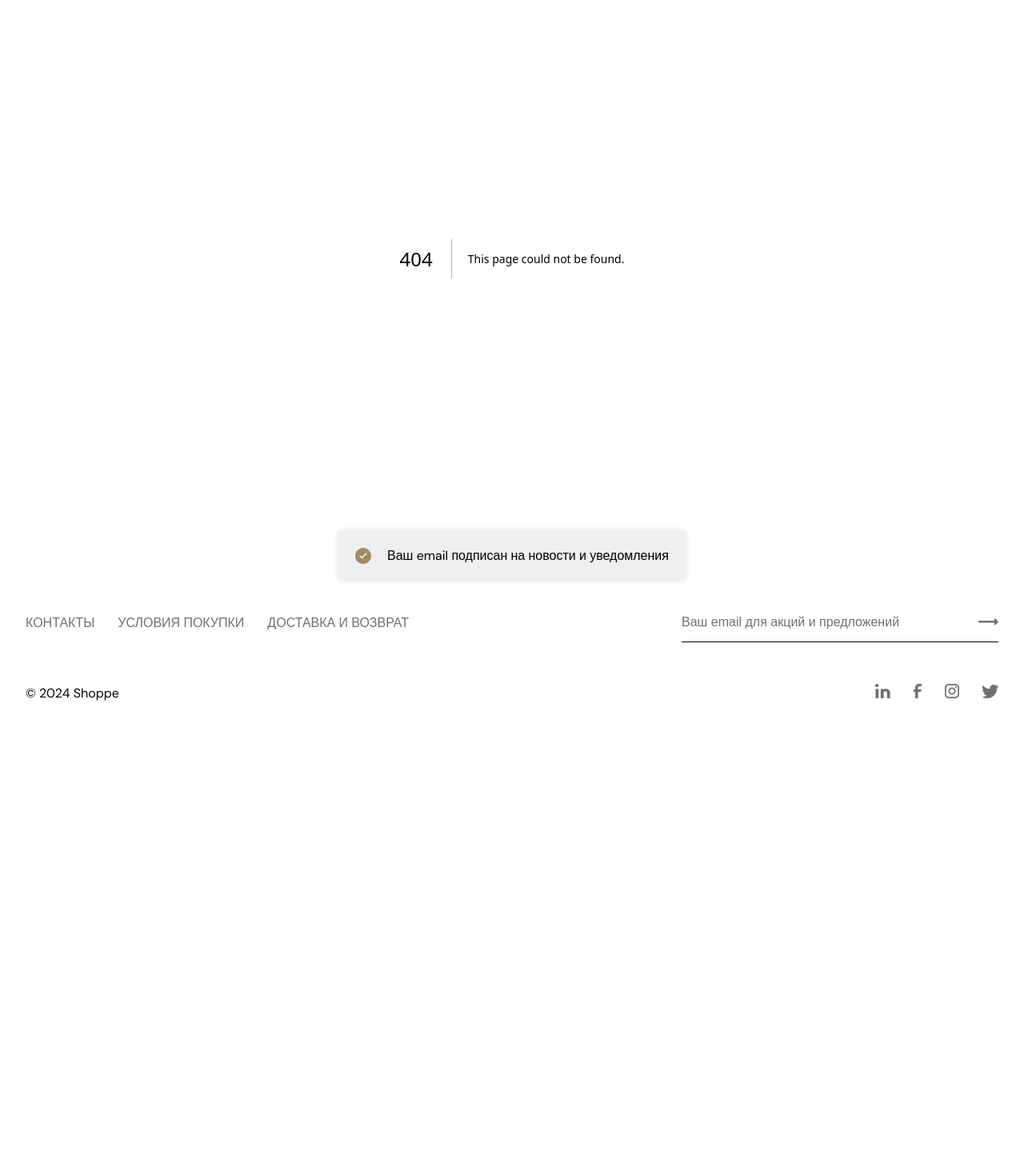
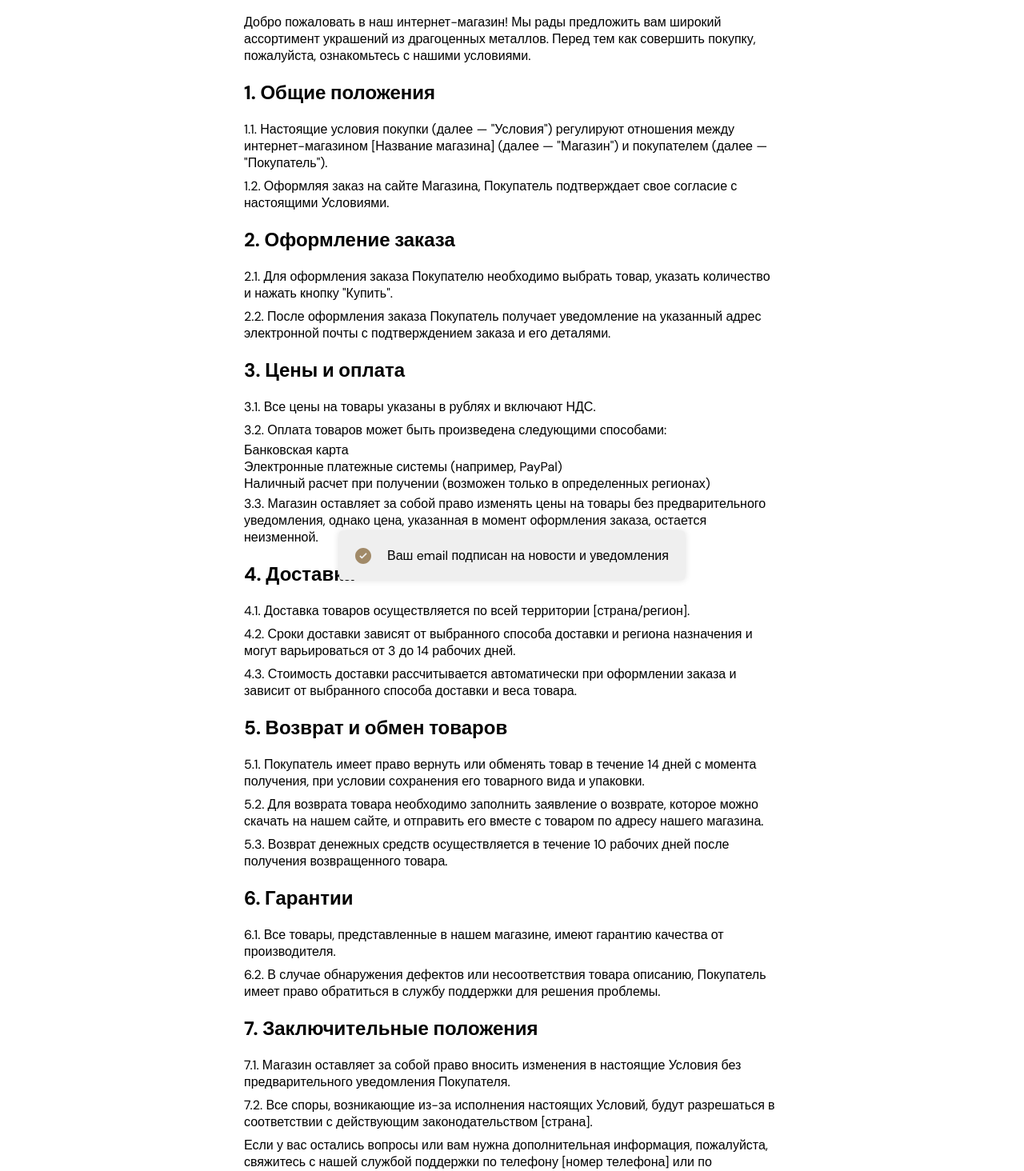
Before and after one commit to MAChapurin/shope, a Next.js app: page /terms in a window 1280 px wide. Before the commit this address had no page. Shown: the part 175-1639 px from the top of the page at 80% size. Before the commit the page ends 1145 px from the top, so only its background shows below. Built offline with nearby package versions, Linux system fonts and the light colour scheme.

Commit message:
add terms-page

```diff
--- /dev/null
+++ b/src/app/terms/page.module.css
@@ -0,0 +1,21 @@
+.main {
+	margin: 0 auto;
+	padding-block: 24px;
+	max-width: 670px;
+}
+
+.main h1 {
+	margin-bottom: 24px;
+}
+
+.main h2 {
+	margin-block: 16px;
+}
+
+.main p {
+	padding-block: 4px;
+}
+
+.main ul {
+	list-style-type: circle;
+}
--- /dev/null
+++ b/src/app/terms/page.tsx
@@ -0,0 +1,115 @@
+import styles from './page.module.css'
+
+export default function TermsPage() {
+	return (
+		<main className={styles.main}>
+			<h1 className={''}>Условия покупки</h1>
+
+			<p>
+				Добро пожаловать в наш интернет-магазин! Мы рады предложить вам широкий
+				ассортимент украшений из драгоценных металлов. Перед тем как совершить
+				покупку, пожалуйста, ознакомьтесь с нашими условиями.
+			</p>
+
+			<h2>1. Общие положения</h2>
+			<p>
+				1.1. Настоящие условия покупки (далее — "Условия") регулируют отношения
+				между интернет-магазином [Название магазина] (далее — "Магазин") и
+				покупателем (далее — "Покупатель").
+			</p>
+			<p>
+				1.2. Оформляя заказ на сайте Магазина, Покупатель подтверждает свое
+				согласие с настоящими Условиями.
+			</p>
+
+			<h2>2. Оформление заказа</h2>
+			<p>
+				2.1. Для оформления заказа Покупателю необходимо выбрать товар, указать
+				количество и нажать кнопку "Купить".
+			</p>
+			<p>
+				2.2. После оформления заказа Покупатель получает уведомление на
+				указанный адрес электронной почты с подтверждением заказа и его
+				деталями.
+			</p>
+
+			<h2>3. Цены и оплата</h2>
+			<p>3.1. Все цены на товары указаны в рублях и включают НДС.</p>
+			<p>3.2. Оплата товаров может быть произведена следующими способами:</p>
+			<ul>
+				<li>Банковская карта</li>
+				<li>Электронные платежные системы (например, PayPal)</li>
+				<li>
+					Наличный расчет при получении (возможен только в определенных
+					регионах)
+				</li>
+			</ul>
+			<p>
+				3.3. Магазин оставляет за собой право изменять цены на товары без
+				предварительного уведомления, однако цена, указанная в момент оформления
+				заказа, остается неизменной.
+			</p>
+
+			<h2>4. Доставка</h2>
+			<p>
+				4.1. Доставка товаров осуществляется по всей территории [страна/регион].
+			</p>
+			<p>
+				4.2. Сроки доставки зависят от выбранного способа доставки и региона
+				назначения и могут варьироваться от 3 до 14 рабочих дней.
+			</p>
+			<p>
+				4.3. Стоимость доставки рассчитывается автоматически при оформлении
+				заказа и зависит от выбранного способа доставки и веса товара.
+			</p>
+
+			<h2>5. Возврат и обмен товаров</h2>
+			<p>
+				5.1. Покупатель имеет право вернуть или обменять товар в течение 14 дней
+				с момента получения, при условии сохранения его товарного вида и
+				упаковки.
+			</p>
+			<p>
+				5.2. Для возврата товара необходимо заполнить заявление о возврате,
+				которое можно скачать на нашем сайте, и отправить его вместе с товаром
+				по адресу нашего магазина.
+			</p>
+			<p>
+				5.3. Возврат денежных средств осуществляется в течение 10 рабочих дней
+				после получения возвращенного товара.
+			</p>
+
+			<h2>6. Гарантии</h2>
+			<p>
+				6.1. Все товары, представленные в нашем магазине, имеют гарантию
+				качества от производителя.
+			</p>
+			<p>
+				6.2. В случае обнаружения дефектов или несоответствия товара описанию,
+				Покупатель имеет право обратиться в службу поддержки для решения
+				проблемы.
+			</p>
+
+			<h2>7. Заключительные положения</h2>
+			<p>
+				7.1. Магазин оставляет за собой право вносить изменения в настоящие
+				Условия без предварительного уведомления Покупателя.
+			</p>
+			<p>
+				7.2. Все споры, возникающие из-за исполнения настоящих Условий, будут
+				разрешаться в соответствии с действующим законодательством [страна].
+			</p>
+
+			<p>
+				Если у вас остались вопросы или вам нужна дополнительная информация,
+				пожалуйста, свяжитесь с нашей службой поддержки по телефону [номер
+				телефона] или по электронной почте [адрес электронной почты].
+			</p>
+
+			<p>
+				Спасибо за выбор [Название магазина]! Мы надеемся, что ваши покупки
+				будут приятными!
+			</p>
+		</main>
+	)
+}
```
